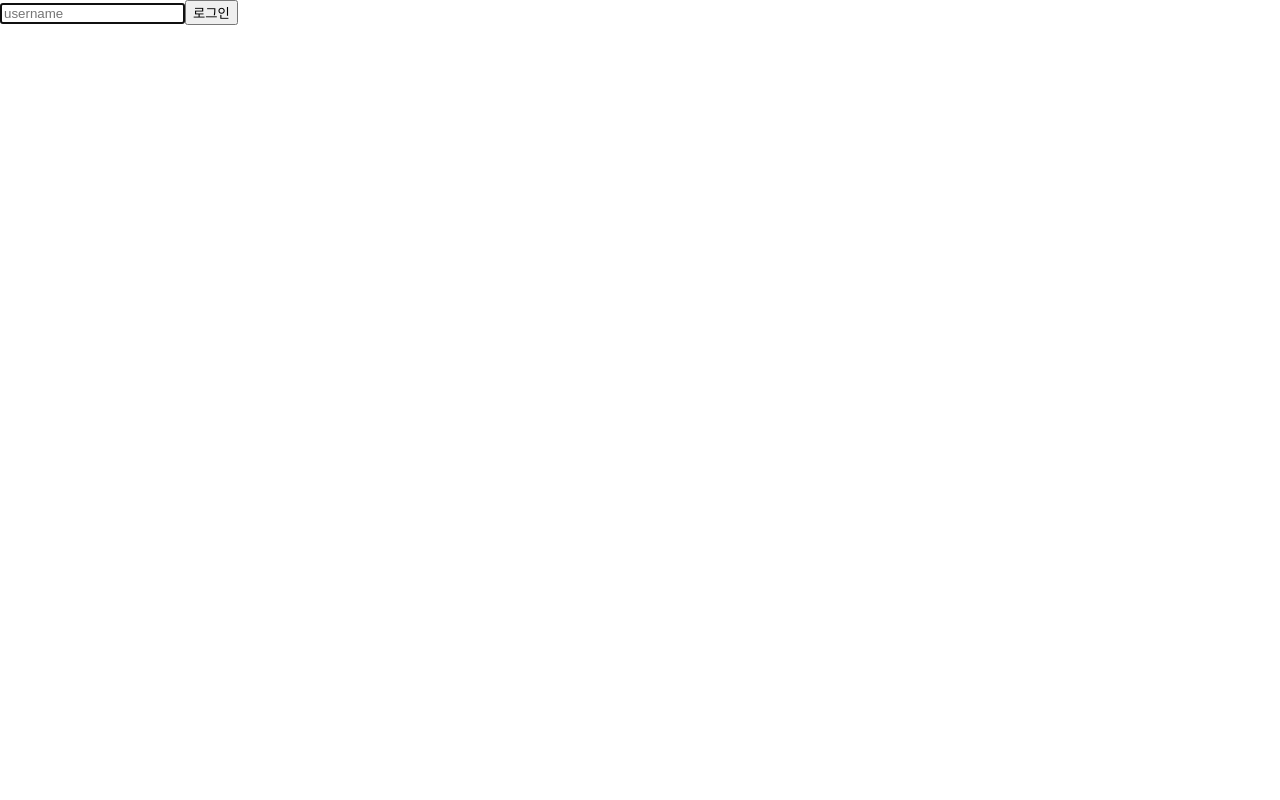
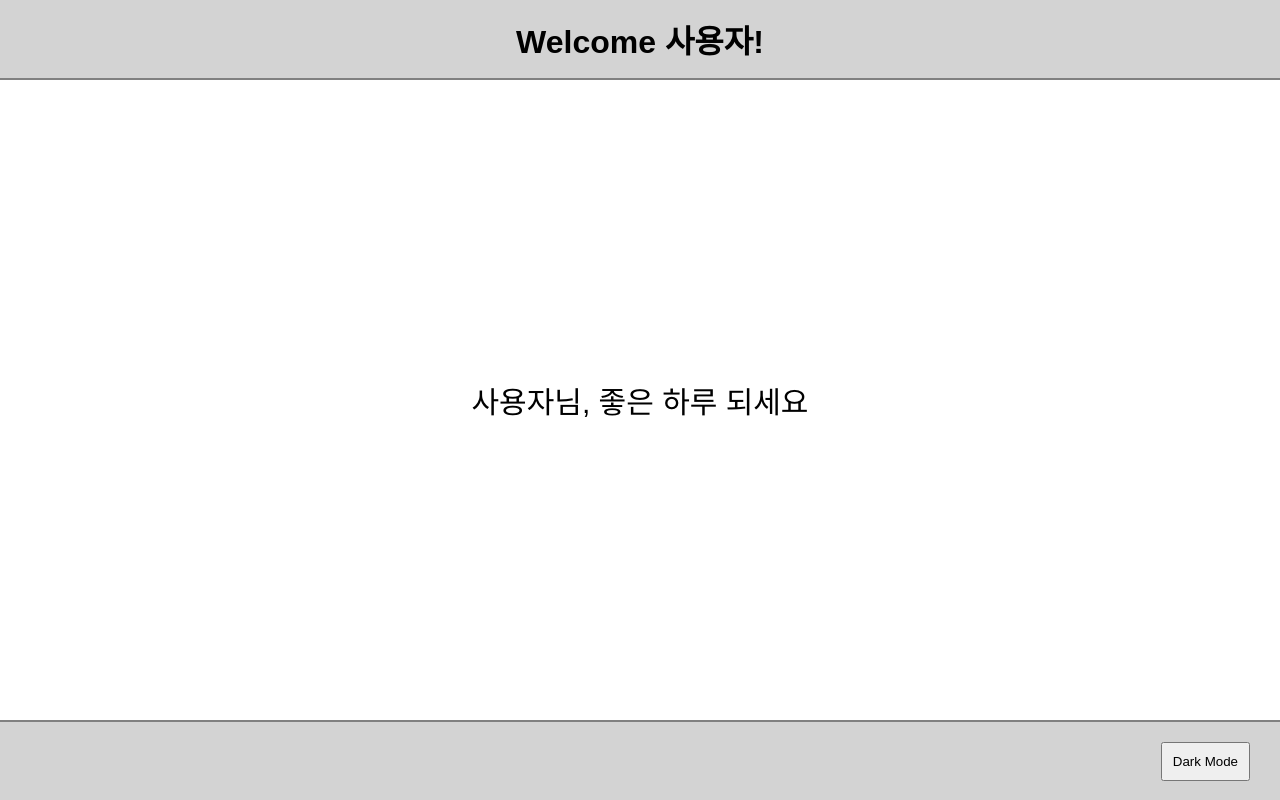
Before and after one commit to dodam24/react-udemy, a React (Create React App) app in the folder react-hooks/: page / in a window 1280 px wide. Built offline with nearby package versions, Linux system fonts and the light colour scheme.

Commit message:
React Hooks - useContext, Context API

```diff
--- a/react-hooks/src/App.js
+++ b/react-hooks/src/App.js
@@ -1,23 +1,18 @@
-import React, { useEffect, useRef } from 'react';
+import { useState } from 'react';
+import './App.css';
+import Page from './component/Page';
+import { ThemeContext } from './context/ThemeContext';
+import { UserContext } from './context/UserContext';
 
 const App = () => {
-  const inputRef = useRef();
-
-  useEffect(() => {
-    // console.log(inputRef);
-    inputRef.current.focus();
-  }, []);
-
-  const login = () => {
-    alert(`환영합니다 ${inputRef.current.value}!`)
-    inputRef.current.focus();
-  };
+  const [isDark, setIsDark] = useState(false);
 
   return (
-    <div>
-      <input ref={inputRef} type="text" placeholder="username" />
-      <button onClick={login}>로그인</button>
-    </div>
+    <UserContext.Provider value={'사용자'}>
+    <ThemeContext.Provider value={{ isDark, setIsDark }}>
+      <Page />
+    </ThemeContext.Provider>
+    </UserContext.Provider>
   );
 }
 
--- /dev/null
+++ b/react-hooks/src/component/Content.jsx
@@ -0,0 +1,22 @@
+import React, { useContext } from 'react';
+import { ThemeContext } from '../context/ThemeContext';
+import { UserContext } from '../context/UserContext';
+
+const Content = () => {
+  const { isDark } = useContext(ThemeContext);
+  const user = useContext(UserContext);
+
+  return (
+    <div
+      className="content"
+      style={{
+        backgroundColor: isDark ? 'black' : 'white',
+        color: isDark ? 'white' : 'black',
+        }}
+      >
+      <p>{user}님, 좋은 하루 되세요</p>
+    </div>
+  );
+};
+
+export default Content;
--- /dev/null
+++ b/react-hooks/src/component/Footer.jsx
@@ -0,0 +1,23 @@
+import React, { useContext } from "react";
+import { ThemeContext } from "../context/ThemeContext";
+
+const Footer = () => {
+  const { isDark, setIsDark } = useContext(ThemeContext);
+
+  const toggleTheme = () => {
+    setIsDark(!isDark);
+  };
+
+  return (
+    <footer
+      className="footer"
+      style={{ backgroundColor: isDark ? "black" : "lightgray" }}
+    >
+      <button className="button" onClick={toggleTheme}>
+        Dark Mode
+      </button>
+    </footer>
+  );
+};
+
+export default Footer;
--- /dev/null
+++ b/react-hooks/src/component/Header.jsx
@@ -0,0 +1,24 @@
+import React, { useContext } from 'react';
+import { ThemeContext } from '../context/ThemeContext';
+import { UserContext } from '../context/UserContext';
+
+const Header = () => {
+  const { isDark } = useContext(ThemeContext);
+  const user = useContext(UserContext);
+
+  console.log(user);
+
+  return (
+    <header
+      className="header"
+      style={{
+        backgroundColor: isDark ? 'black' : 'lightgray',
+        color: isDark ? 'white' : 'black',
+      }}
+    >
+      <h1>Welcome {user}!</h1>
+    </header>
+  );
+};
+
+export default Header;
--- /dev/null
+++ b/react-hooks/src/component/Page.jsx
@@ -0,0 +1,16 @@
+import React from 'react';
+import Content from './Content';
+import Footer from './Footer';
+import Header from './Header';
+
+const Page = () => {
+  return (
+    <div className="page">
+      <Header />
+      <Content />
+      <Footer />
+    </div>
+  );
+};
+
+export default Page;
--- /dev/null
+++ b/react-hooks/src/context/ThemeContext.js
@@ -0,0 +1,3 @@
+import { createContext } from "react";
+
+export const ThemeContext = createContext(null);
--- /dev/null
+++ b/react-hooks/src/context/UserContext.js
@@ -0,0 +1,3 @@
+import { createContext } from "react";
+
+export const UserContext = createContext(null);
--- a/react-hooks/src/index.css
+++ b/react-hooks/src/index.css
@@ -11,3 +11,47 @@ code {
   font-family: source-code-pro, Menlo, Monaco, Consolas, 'Courier New',
     monospace;
 }
+
+* {
+  box-sizing: border-box;
+  margin: 0;
+  font-family: sans-serif;
+}
+
+.page {
+  width: 100%;
+  height: 100vh;
+  display: flex;
+  flex-direction: column;
+}
+
+.header {
+  width: 100%;
+  height: 80px;
+  border-bottom: 2px solid gray;
+  display: flex;
+  justify-content: center;
+  align-items: center;
+}
+
+.content {
+  flex: 1;
+  display: flex;
+  justify-content: center;
+  align-items: center;
+  font-size: 30px;
+}
+
+.footer {
+  width: 100%;
+  height: 80px;
+  border-top: 2px solid gray;
+  display: flex;
+  justify-content: flex-end;
+  align-items: center;
+}
+
+.button {
+  padding: 10px;
+  margin-right: 30px;
+}
```
